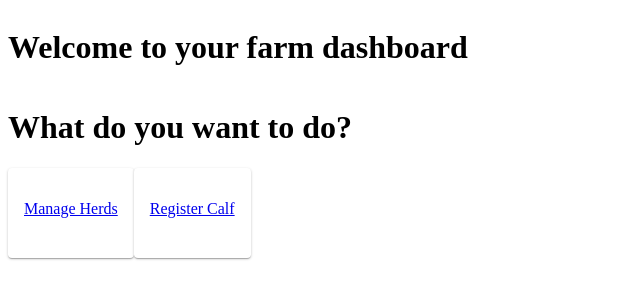
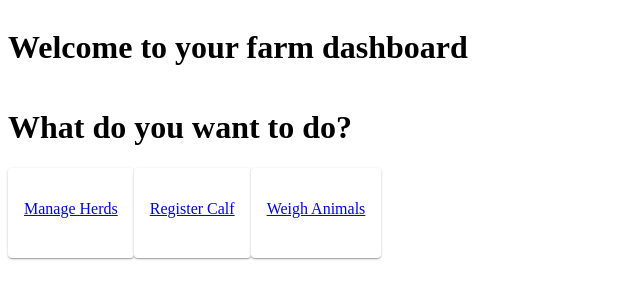
Before and after one commit to Rennzie/livestock-management-app, a React app: page / in a window 1280 px wide. Shown: the top 300 px of the page, without its empty margins (0-640 px from the left). Built offline with nearby package versions, Linux system fonts and the light colour scheme; no server answers.

Commit message:
no message

```diff
--- a/src/app.jsx
+++ b/src/app.jsx
@@ -11,6 +11,7 @@ import HerdShow from './components/Herd/Show.jsx';
 
 // Actions
 import RegisterCalf from './components/actions/RegisterCalf/index.jsx';
+import WeighAnimals from './components/actions/WeighAnimals/index.jsx';
 
 class App extends React.Component {
   render() {
@@ -23,6 +24,7 @@ class App extends React.Component {
 
           {/* Actions */}
           <Route path='/register/calf' component={RegisterCalf} />
+          <Route path='/weighing' component={WeighAnimals} />
         </Switch>
         {/* <AppMenu /> */}
       </main>
--- a/src/components/Dashboard/ActionsContainer.jsx
+++ b/src/components/Dashboard/ActionsContainer.jsx
@@ -2,13 +2,14 @@ import React from 'react';
 
 import { Grid } from '@material-ui/core';
 
-import ActionCard from './ActionCard.jsx';
+import ActionCard from '../actions/ActionCard.jsx';
 
 export default class ActionsContainer extends React.Component{
   state={
     actions: [
       {name: 'Manage Herds', destination: '/herds'},
-      {name: 'Register Calf', destination: '/register/calf'}
+      {name: 'Register Calf', destination: '/register/calf'},
+      {name: 'Weigh Animals', destination: '/weighing'}
     ]
   }
 
--- /dev/null
+++ b/src/components/actions/WeighAnimals/index.jsx
@@ -0,0 +1 @@
+import React from 'react';
```
Also changed, not shown: src/components/actions/ActionCard.jsx (renamed from src/components/Dashboard/ActionCard.jsx).
